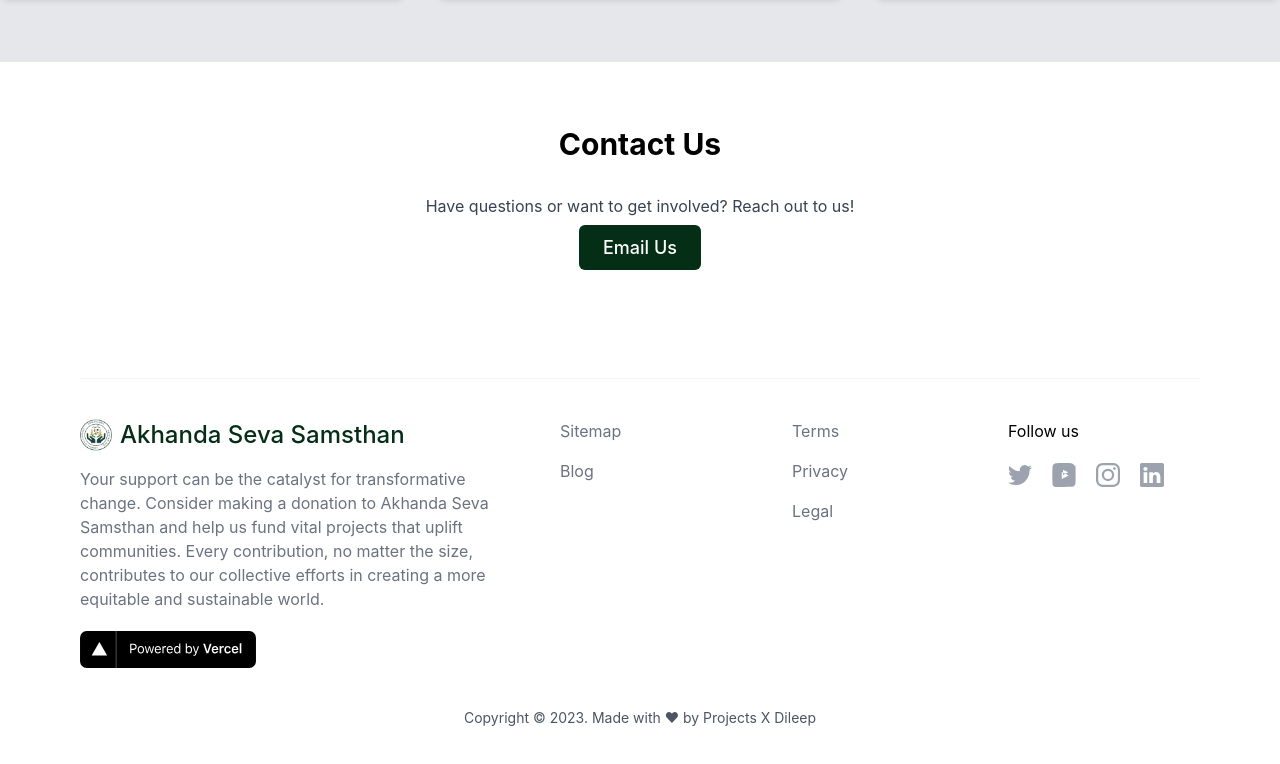
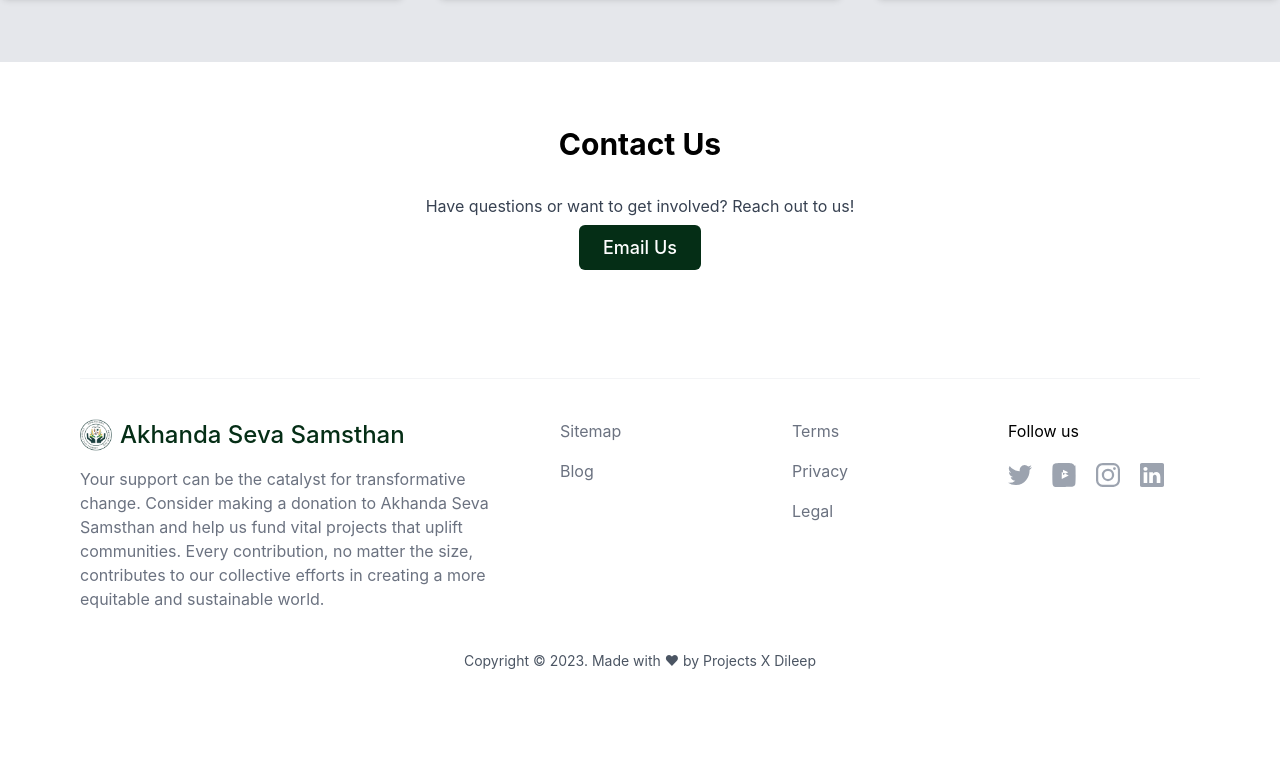
Before and after one commit to ddileep01/assngo-website, a Next.js app: page /about in a window 1280 px wide. Shown: the part 1038-1802 px from the top of the page. After the commit the page ends 1781 px from the top, so only its background shows below. Built offline with nearby package versions, Linux system fonts and the light colour scheme.

Commit message:
feat: edited developer brandings

```diff
--- a/components/footer.js
+++ b/components/footer.js
@@ -41,7 +41,7 @@ export default function Footer() {
               Your support can be the catalyst for transformative change. Consider making a donation to Akhanda Seva Samsthan and help us fund vital projects that uplift communities. Every contribution, no matter the size, contributes to our collective efforts in creating a more equitable and sustainable world.
             </div>
 
-            <div className="mt-5">
+            {/* <div className="mt-5">
               <a
                 href="https://vercel.com/?utm_source=web3templates&utm_campaign=oss"
                 target="_blank"
@@ -50,12 +50,12 @@ export default function Footer() {
               >
                 <Image
                   src="/img/vercel.svg"
-                  alt="Powered by Vercel"
+                  alt="Powered by Projects Dileep"
                   width="212"
                   height="44"
                 />
               </a>
-            </div>
+            </div> */}
           </div>
 
           <div>
--- a/components/popupWidget.js
+++ b/components/popupWidget.js
@@ -252,11 +252,11 @@ const PopupWidget = () => {
                         <span>
                           Powered by{" "}
                           <a
-                            href="https://Web3Forms.com"
+                            href="https://dileep18052001.wixsite.com/projects-dileep"
                             className="text-gray-600"
                             target="_blank"
                             rel="noopener noreferrer">
-                            Web3Forms
+                            Projects X Dileep
                           </a>
                         </span>
                       </p>
```
